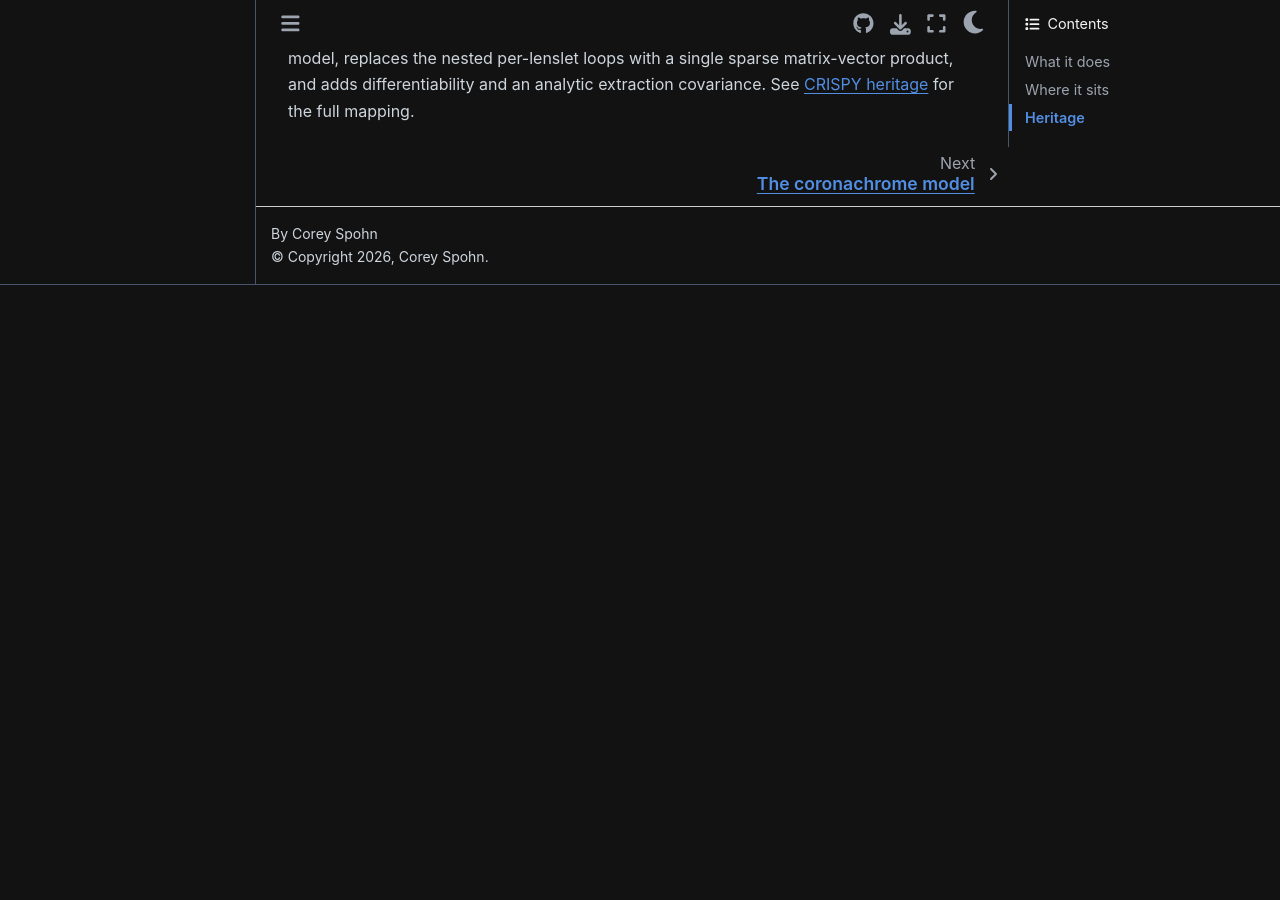
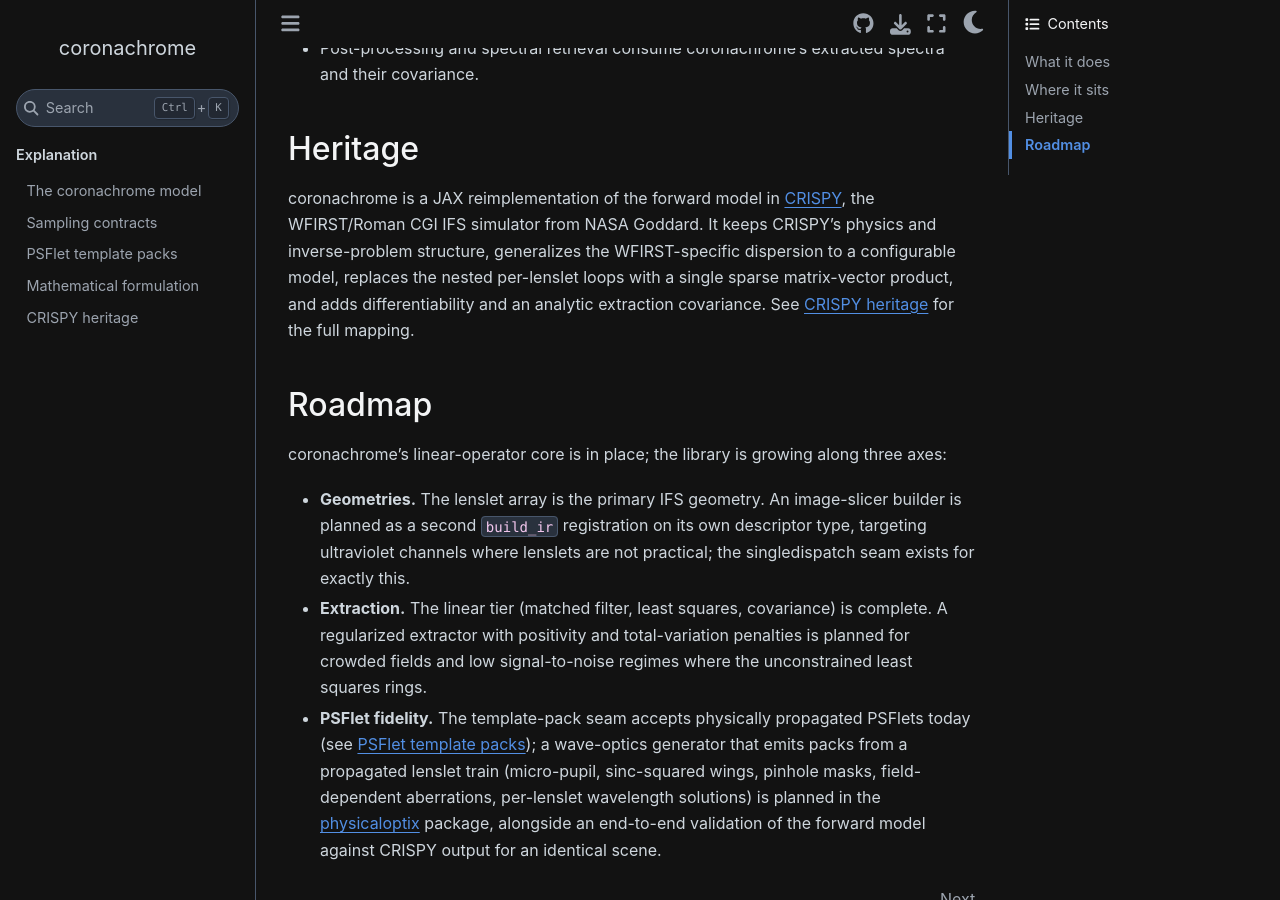
Before and after one commit to CoreySpohn/coronachrome, a Sphinx documentation site: the page built from docs/index.md, in a window 1280 px wide and 900 px high, scrolled down 1227 px. Built offline with Sphinx 7.4.7 and the Sphinx Book theme 1.1.4, drawn with Linux system fonts in a browser that asks for light colours; pages that are not in the unit, such as notebooks, are missing from menus; before the commit the page ends 1512 px from its top, so only the background shows below that; some of the changed text lies outside the part shown.

Commit message:
docs: real README, sampling contracts + PSFlet template pack pages, roadmap

````diff
--- a/docs/index.md
+++ b/docs/index.md
@@ -24,6 +24,16 @@
   for per-wavelength error bars.
 - **Differentiable.** The forward pass and the extraction both carry gradients, so
   coronachrome can sit inside a fitting or spectral-retrieval loop.
+- **Sampling contracts.** The focal-plane pixels per lenslet are derived from the
+  descriptor's on-sky pitch and the cube plate scale (with build-time coverage and
+  Nyquist diagnostics), and spectral channel grids follow the one-channel-per-
+  resolution-element rule with flux-conserving rebinning. See
+  [Sampling contracts](explanation/sampling_contracts).
+- **PSFlet templates.** Beyond the analytic Gaussian and Moffat profiles, a
+  documented template-pack format carries tabulated, field- and
+  wavelength-dependent PSFlets (with optional wavecal centroid corrections) from
+  any generator into the forward model. See
+  [PSFlet template packs](explanation/psflet_templates).
 
 ## Where it sits
 
@@ -48,12 +58,36 @@
 differentiability and an analytic extraction covariance. See
 [CRISPY heritage](explanation/crispy_heritage) for the full mapping.
 
+## Roadmap
+
+coronachrome's linear-operator core is in place; the library is growing along
+three axes:
+
+- **Geometries.** The lenslet array is the primary IFS geometry. An
+  image-slicer builder is planned as a second `build_ir` registration on its
+  own descriptor type, targeting ultraviolet channels where lenslets are not
+  practical; the singledispatch seam exists for exactly this.
+- **Extraction.** The linear tier (matched filter, least squares, covariance)
+  is complete. A regularized extractor with positivity and total-variation
+  penalties is planned for crowded fields and low signal-to-noise regimes
+  where the unconstrained least squares rings.
+- **PSFlet fidelity.** The template-pack seam accepts physically propagated
+  PSFlets today (see [PSFlet template packs](explanation/psflet_templates));
+  a wave-optics generator that emits packs from a propagated lenslet train
+  (micro-pupil, sinc-squared wings, pinhole masks, field-dependent
+  aberrations, per-lenslet wavelength solutions) is planned in the
+  [physicaloptix](https://pypi.org/project/physicaloptix/) package, alongside
+  an end-to-end validation of the forward model against CRISPY output for an
+  identical scene.
+
 ```{toctree}
 :maxdepth: 1
 :caption: Explanation
 :hidden:
 
 explanation/model
+explanation/sampling_contracts
+explanation/psflet_templates
 explanation/mathematical_formulation
 explanation/crispy_heritage
 ```
````
Also changed, not shown: README.md (+80 -4 lines), docs/explanation/model.md (+2 -1 lines), docs/explanation/psflet_templates.md (added, +104 -0 lines), docs/explanation/sampling_contracts.md (added, +86 -0 lines).
